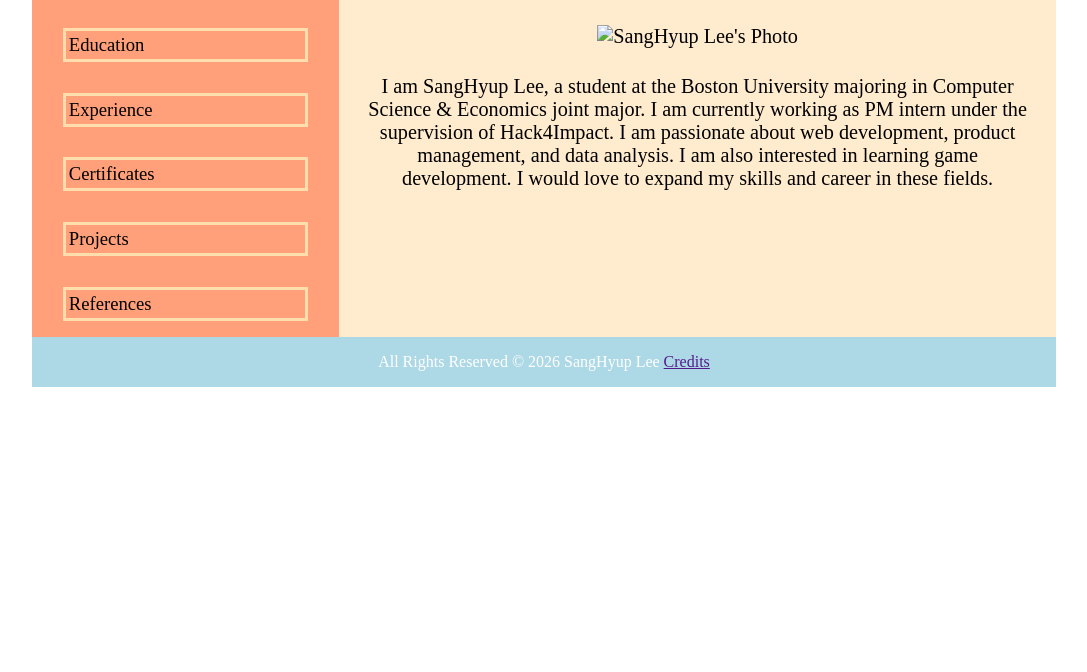
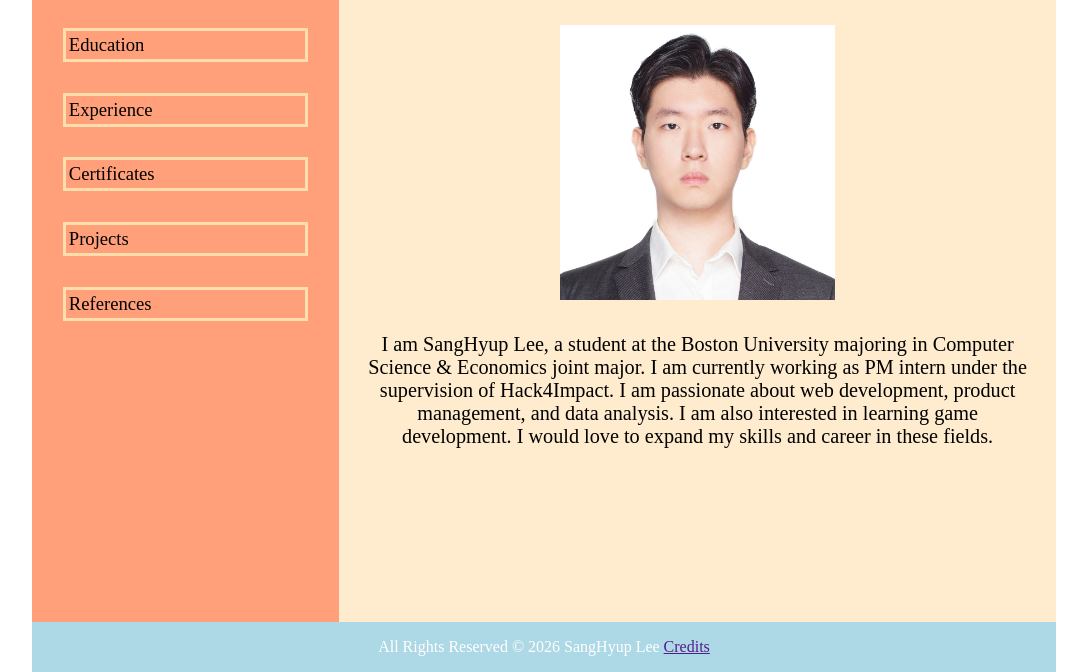
Before and after one commit to aiden293/mp-1, a plain HTML site: page index.html in a window 1280 px wide. Shown: the part 128-800 px from the top of the page, without its empty margins (96-1183 px from the left). Drawn offline with Linux system fonts and the light colour scheme.

Commit message:
fixed some bugs related to image

```diff
--- a/index.css
+++ b/index.css
@@ -7,6 +7,9 @@
     width: 80vw;
     background-color: blanchedalmond;
     margin: auto;
+    height: 100vh;
+    display: flex;
+    flex-direction: column;
 }
 
 header{
@@ -19,6 +22,7 @@ header{
     width: 100%;
     display: flex;
     flex-direction: row;
+    flex: 1;
 }
 
 main{
@@ -99,7 +103,7 @@ footer {
 /* calculator styling */
 #calculator { margin-top: 2rem; }
 
-.calc-row { display: flex; gap: 1rem; flex-wrap: wrap; align-items: center; }
+.calc-row { display: flex; gap: 1rem; flex-wrap: wrap; align-items: center;}
 
 .calc-buttons button { cursor: pointer; }
 
--- a/index.html
+++ b/index.html
@@ -26,7 +26,7 @@
     <main>
         <h2>Home</h2>
         <div id="main-home">
-            <img src="../src/SHLee_PPP.jpg" alt="SangHyup Lee's Photo">
+            <img src="src/shlee_profile.jpg" alt="SangHyup Lee's Photo">
             <p>
                 I am SangHyup Lee, a student at the Boston University majoring in Computer Science & Economics
                 joint major. I am currently working as PM intern under the supervision of Hack4Impact.
```
Also changed, not shown: src/shlee_profile.jpg (added).
